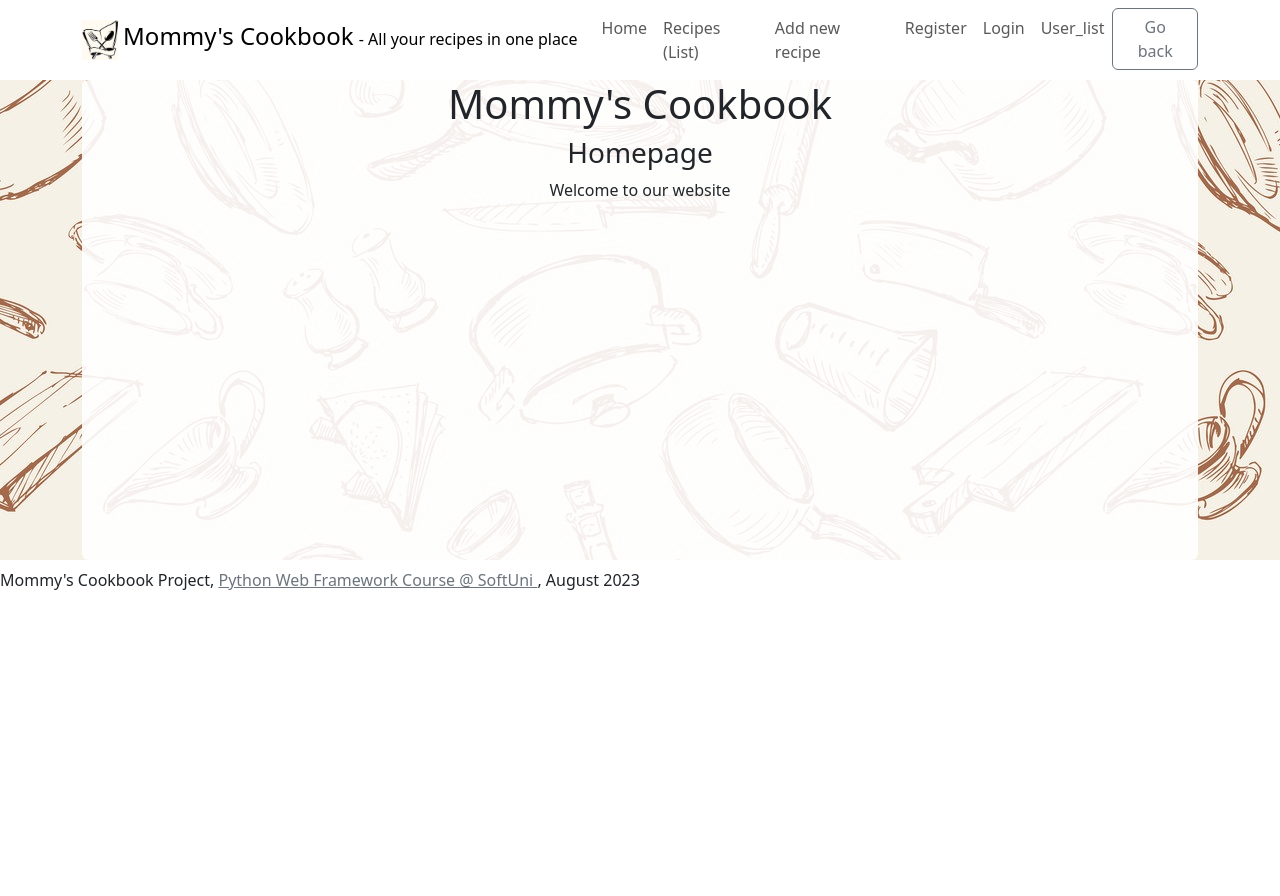
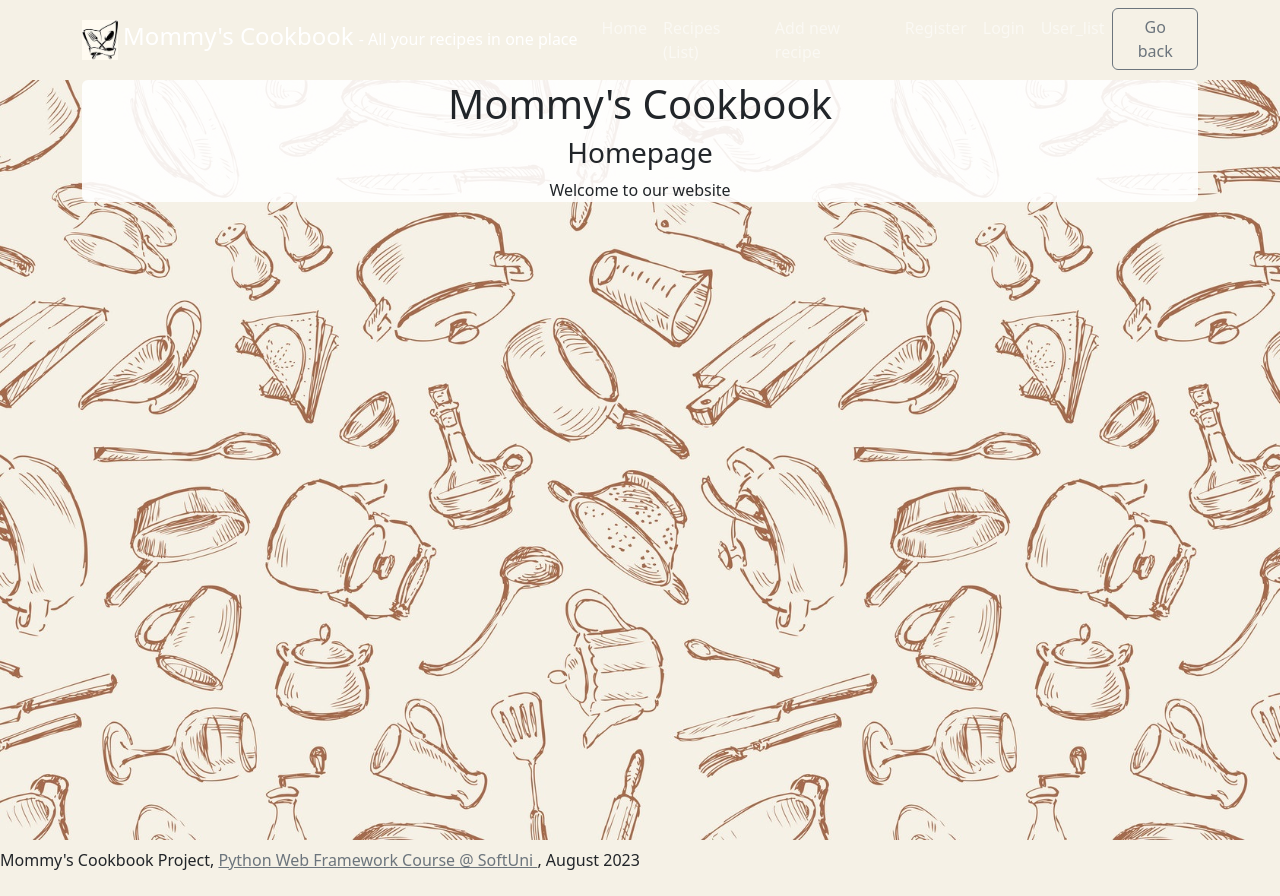
Before and after one commit to dtuleva/MommysCookbookProject, a Django app: page / in a window 1280 px wide. Before the commit the page ends 590 px from the top, so only its background shows below. Run offline with Django 4.2, Linux system fonts and the light colour scheme.

Commit message:
navbar fix

```diff
--- a/templates/base.html
+++ b/templates/base.html
@@ -7,6 +7,7 @@
     <meta name="viewport"
           content="width=device-width, user-scalable=no, initial-scale=1.0, maximum-scale=1.0, minimum-scale=1.0">
     <meta http-equiv="X-UA-Compatible" content="ie=edge">
+    <title>Mommy's Cookbook</title>
     <link rel="icon" type="image/x-icon" href="{% static 'images/cookbook_logo.jpg' %}"/>
     <link rel="stylesheet" href="https://cdn.jsdelivr.net/npm/bootstrap@5.3.0/dist/css/bootstrap.min.css">
     <link rel="stylesheet" href="https://cdnjs.cloudflare.com/ajax/libs/font-awesome/6.4.0/css/all.min.css"/>
@@ -14,23 +15,30 @@
 
     <style>
         /* Custom CSS for background image */
+
         #background {
             background-image: url("{% static 'images/background-with-kitchen-utensils-vector-24630288.jpg' %}");
+            background-size: contain;
+            background-color: #f5f1e6; /* Fallback background color */
+            height: 95vh;
         }
 
         #overlay {
             background-color: rgba(255, 255, 255, 0.9) !important;
-            min-height: 60vh;
+        {#min-height: 60vh;#}
+        }
+
+        .bg-light-brown {
+            background-color: #f5f1e6;
         }
     </style>
-    <title>Mommy's Cookbook</title>
+
 </head>
 
 <body>
 
 
-
-<header class="navbar navbar-expand-lg">
+<header class="navbar navbar-expand-lg navbar-dark bg-light-brown ">
     <div class="container">
         <!-- Logo and Site Name -->
         <a class="navbar-brand" href="{% url 'index' %}">
@@ -87,27 +95,30 @@
     </div>
 </header>
 
-
-<main class="container-fluid text-center" id="background">
+<main class="container-fluid text-center overflow-auto" id="background">
 
 
     <div class="container">
 
-            <div id="overlay" class="container flex-column justify-content-evenly align-items-center rounded">
+        <div id="overlay" class="container flex-column justify-content-evenly align-items-center rounded">
 
+            {#<div class="container-fluid">#}
+            {##}
+            {#    <div class="justify-content-center mt-30">#}
+            {##}
+            {#        <div class="overlay">#}
+            {##}
+            {#            <main class="flex-column justify-content-evenly align-items-center rounded p-2">#}
+            {% block main-content %}
 
-                {% block main-content %}
+            {% endblock %}
 
-                {% endblock %}
-
-            </div>
+        </div>
 
     </div>
 </main>
 
-{#todo: navbar not visible on long pages#}
-
-<footer class="navbar">
+<footer class="navbar bg-light-brown">
 
     <p class="text-center">Mommy's Cookbook Project,
         <a href="https://softuni.bg/trainings/4110/python-web-framework-june-2023" class="text-secondary">
@@ -119,6 +130,7 @@
 </footer>
 
 
+
 </body>
 
 </html>
```
Also changed, not shown: MommysCookbookProject/recipe/templates/recipe/recipe_details.html (+2 -6 lines).
